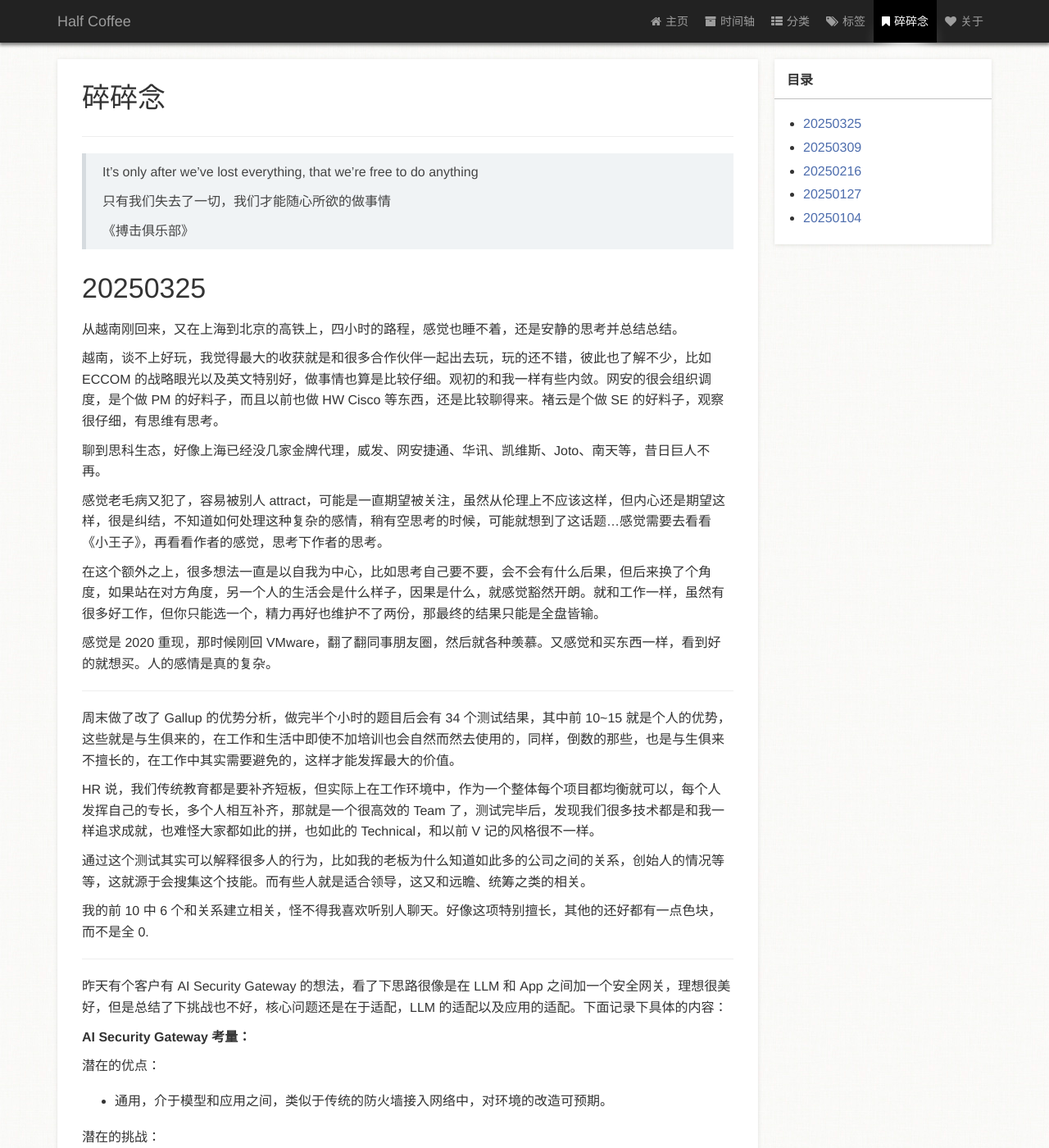
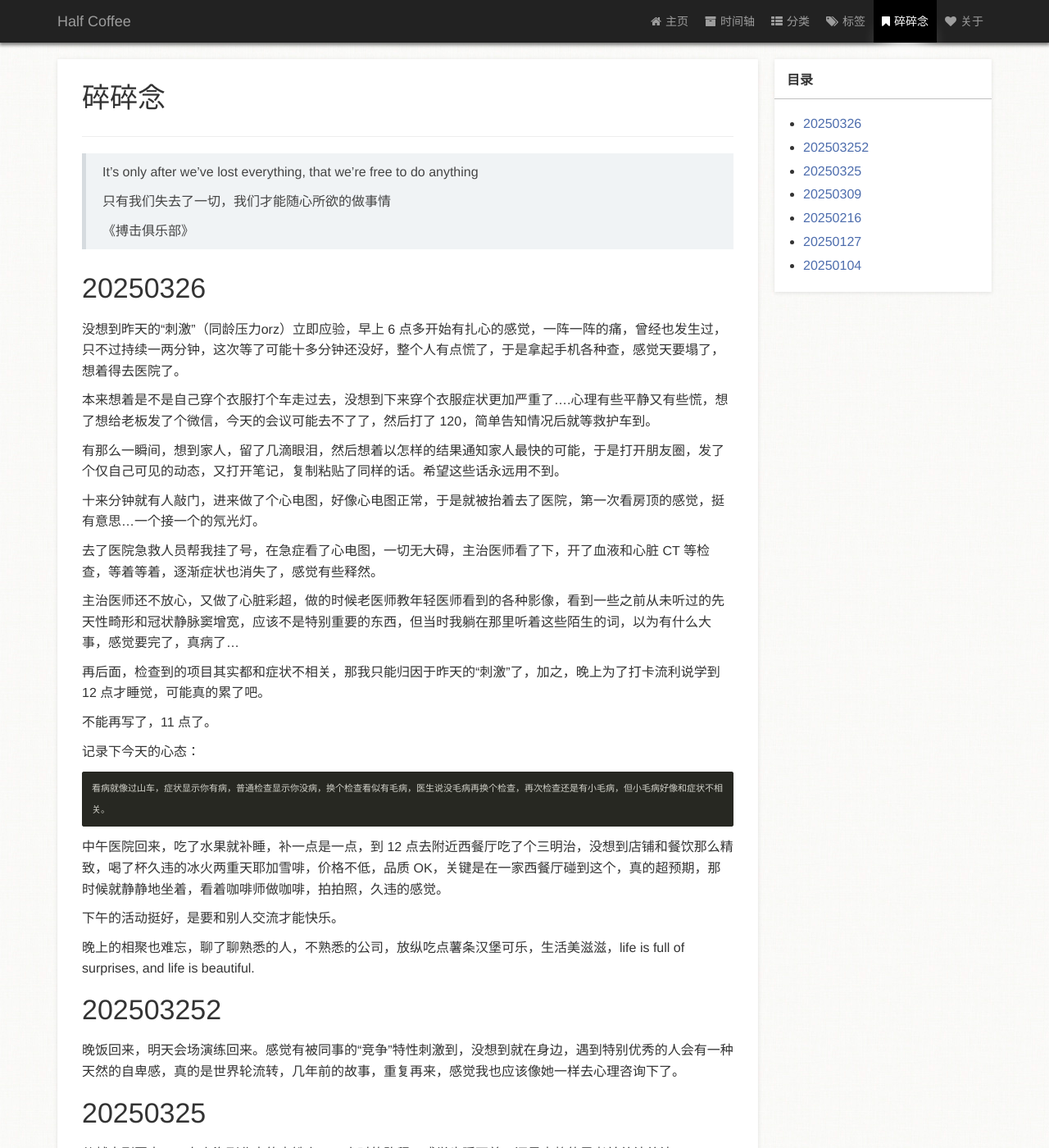
Before and after one commit to zm1990s/halfcoffee, a Jekyll site: the page built from page/3碎碎念.md, in a window 1280 px wide and 1400 px high. Shown: the whole window at 82% size. Built offline with Jekyll 4.4.1, drawn with Linux system fonts in a browser that asks for light colours; a style sheet for code colours, icons or effects is not loaded.

Commit message:
20250327

````diff
--- a/page/3碎碎念.md
+++ b/page/3碎碎念.md
@@ -15,6 +15,40 @@ type: page
 > 《搏击俱乐部》
 
 
+
+# 20250326
+
+没想到昨天的“刺激”（同龄压力orz）立即应验，早上 6 点多开始有扎心的感觉，一阵一阵的痛，曾经也发生过，只不过持续一两分钟，这次等了可能十多分钟还没好，整个人有点慌了，于是拿起手机各种查，感觉天要塌了，想着得去医院了。
+
+本来想着是不是自己穿个衣服打个车走过去，没想到下来穿个衣服症状更加严重了....心理有些平静又有些慌，想了想给老板发了个微信，今天的会议可能去不了了，然后打了 120，简单告知情况后就等救护车到。
+
+有那么一瞬间，想到家人，留了几滴眼泪，然后想着以怎样的结果通知家人最快的可能，于是打开朋友圈，发了个仅自己可见的动态，又打开笔记，复制粘贴了同样的话。希望这些话永远用不到。
+
+十来分钟就有人敲门，进来做了个心电图，好像心电图正常，于是就被抬着去了医院，第一次看房顶的感觉，挺有意思...一个接一个的氖光灯。
+
+去了医院急救人员帮我挂了号，在急症看了心电图，一切无大碍，主治医师看了下，开了血液和心脏 CT 等检查，等着等着，逐渐症状也消失了，感觉有些释然。
+
+主治医师还不放心，又做了心脏彩超，做的时候老医师教年轻医师看到的各种影像，看到一些之前从未听过的先天性畸形和冠状静脉窦增宽，应该不是特别重要的东西，但当时我躺在那里听着这些陌生的词，以为有什么大事，感觉要完了，真病了...
+
+再后面，检查到的项目其实都和症状不相关，那我只能归因于昨天的“刺激”了，加之，晚上为了打卡流利说学到 12 点才睡觉，可能真的累了吧。
+
+不能再写了，11 点了。
+
+记录下今天的心态：
+
+```
+看病就像过山车，症状显示你有病，普通检查显示你没病，换个检查看似有毛病，医生说没毛病再换个检查，再次检查还是有小毛病，但小毛病好像和症状不相关。
+```
+
+中午医院回来，吃了水果就补睡，补一点是一点，到 12 点去附近西餐厅吃了个三明治，没想到店铺和餐饮那么精致，喝了杯久违的冰火两重天耶加雪啡，价格不低，品质 OK，关键是在一家西餐厅碰到这个，真的超预期，那时候就静静地坐着，看着咖啡师做咖啡，拍拍照，久违的感觉。
+
+下午的活动挺好，是要和别人交流才能快乐。
+
+晚上的相聚也难忘，聊了聊熟悉的人，不熟悉的公司，放纵吃点薯条汉堡可乐，生活美滋滋，life is full of surprises, and life is beautiful.
+
+# 202503252
+
+晚饭回来，明天会场演练回来。感觉有被同事的“竞争”特性刺激到，没想到就在身边，遇到特别优秀的人会有一种天然的自卑感，真的是世界轮流转，几年前的故事，重复再来，感觉我也应该像她一样去心理咨询下了。
 
 # 20250325
 
````
